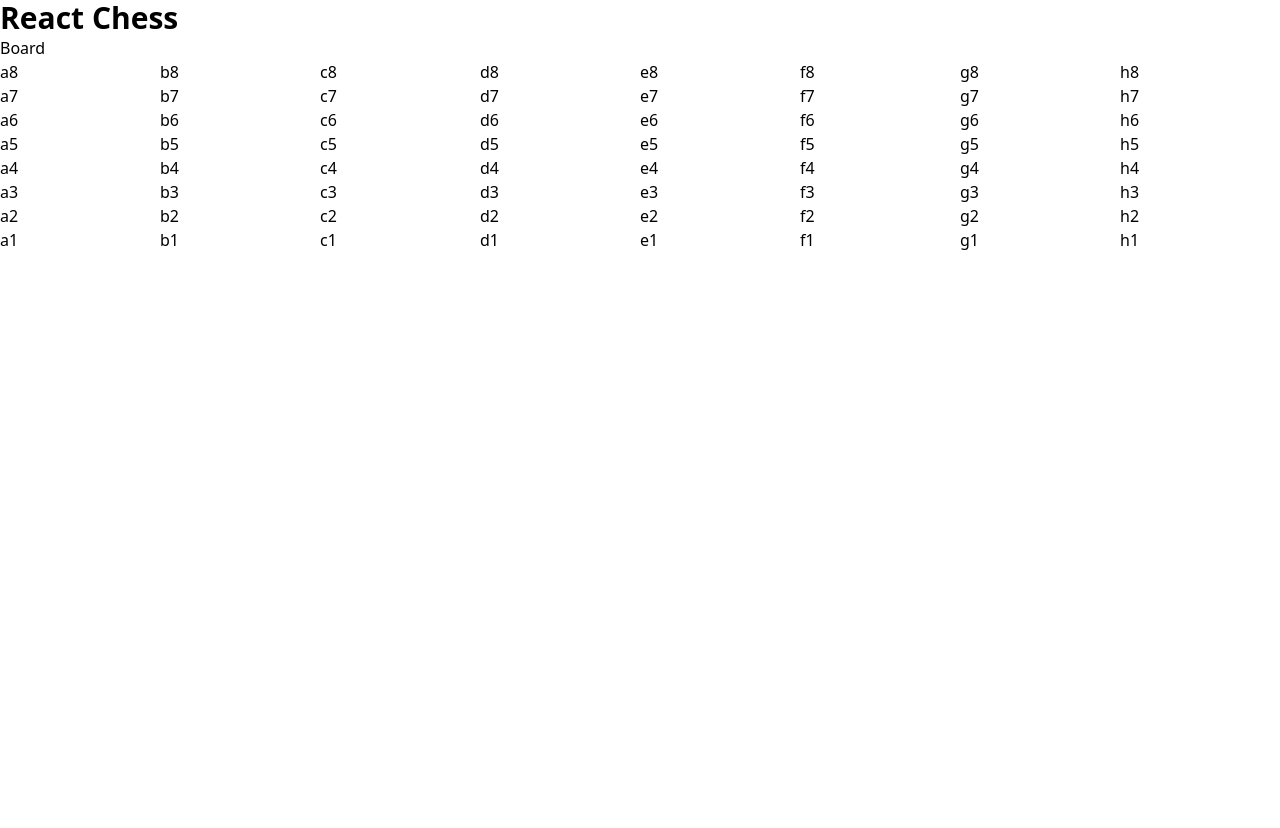
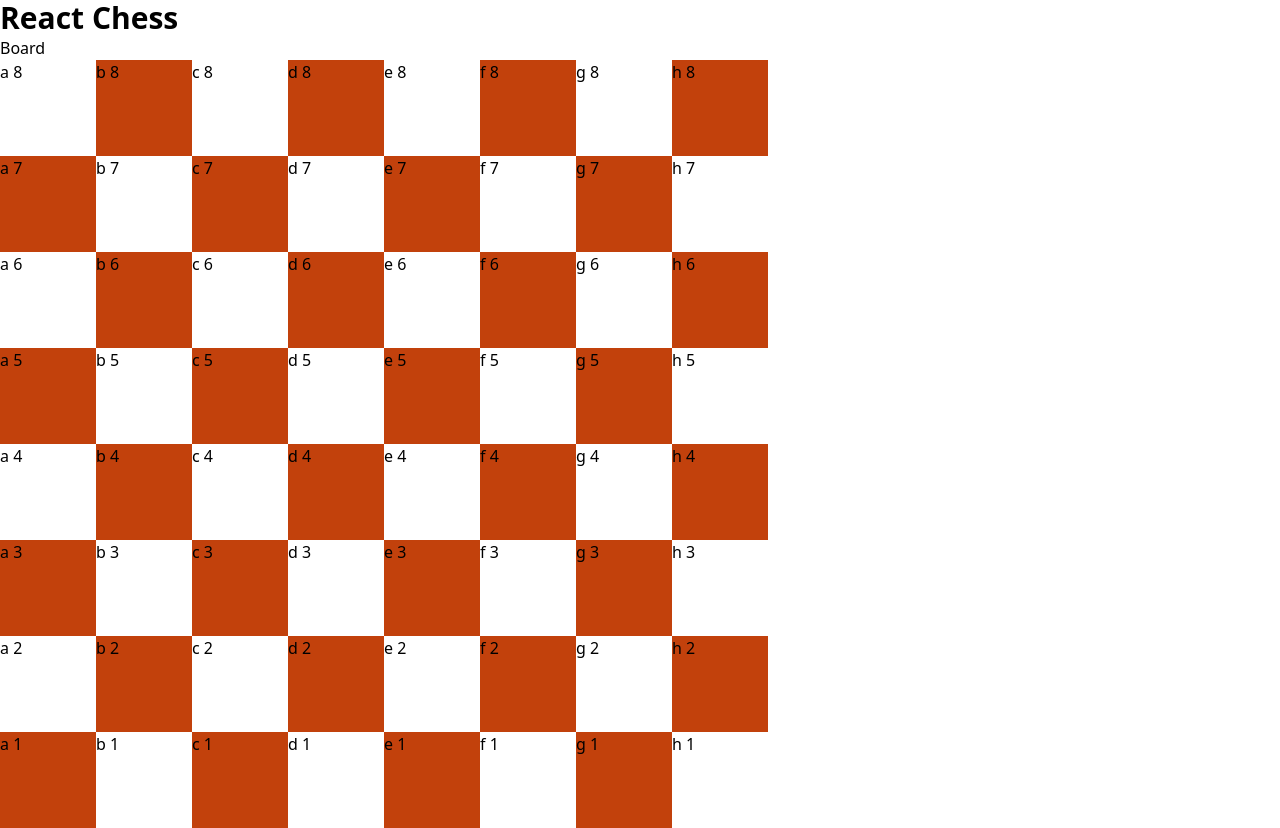
Before and after one commit to nikolakenjic/chess-game, a React (Vite) app: page / in a window 1280 px wide. Before the commit the page ends 800 px from the top, so only its background shows below. Built offline with nearby package versions, Linux system fonts and the light colour scheme.

Commit message:
square added

```diff
--- a/src/components/board/Board.tsx
+++ b/src/components/board/Board.tsx
@@ -11,10 +11,10 @@ const Board = ({ board, playingAsWhite }: Props) => {
   return (
     <>
       <h2>Board</h2>
-      <section className="grid grid-rows-8 grid-cols-8">
+      <section className="grid grid-rows-8 grid-cols-8 w-3/5 aspect-square">
         {board.squares.map((square: SquareModel) => (
           <div
-            className={`col-start-${
+            className={`w-full h-full col-start-${
               playingAsWhite ? square.column + 1 : 8 - square.column
             } row-start-${playingAsWhite ? 8 - square.row : square.row + 1}`}
           >
--- a/src/components/board/Square.tsx
+++ b/src/components/board/Square.tsx
@@ -1,5 +1,8 @@
 import SquareModel from '../../models/SquareModel';
-import { getSquareCoordinates } from '../../services/square-service';
+import {
+  getSquareCoordinates,
+  isLightSquare,
+} from '../../services/square-service';
 
 interface Props {
   square: SquareModel;
@@ -7,9 +10,13 @@ interface Props {
 
 const Square = ({ square }: Props) => {
   return (
-    <>
+    <div
+      className={`w-full h-full ${
+        isLightSquare(square) ? 'bg-white' : 'bg-orange-700'
+      }`}
+    >
       <span>{getSquareCoordinates(square)}</span>
-    </>
+    </div>
   );
 };
 
--- a/src/services/square-service.ts
+++ b/src/services/square-service.ts
@@ -1,27 +1,20 @@
 import SquareModel from '../models/SquareModel';
 
-const convertColumnNotation = (column: number): string => {
-  switch (column) {
-    case 0:
-      return 'a';
-    case 1:
-      return 'b';
-    case 2:
-      return 'c';
-    case 3:
-      return 'd';
-    case 4:
-      return 'e';
-    case 5:
-      return 'f';
-    case 6:
-      return 'g';
-    case 7:
-      return 'h';
-  }
-  return '';
+const columnNotation: Record<number, string> = {
+  0: 'a',
+  1: 'b',
+  2: 'c',
+  3: 'd',
+  4: 'e',
+  5: 'f',
+  6: 'g',
+  7: 'h',
 };
 
 export const getSquareCoordinates = (square: SquareModel): string => {
-  return `${convertColumnNotation(square.column)}${square.row + 1}`;
+  return `${columnNotation[square.column]} ${square.row + 1}`;
 };
+
+export const isLightSquare = (square: SquareModel): boolean => {
+  return (square.column + square.row) % 2 !== 0;
+};
```
